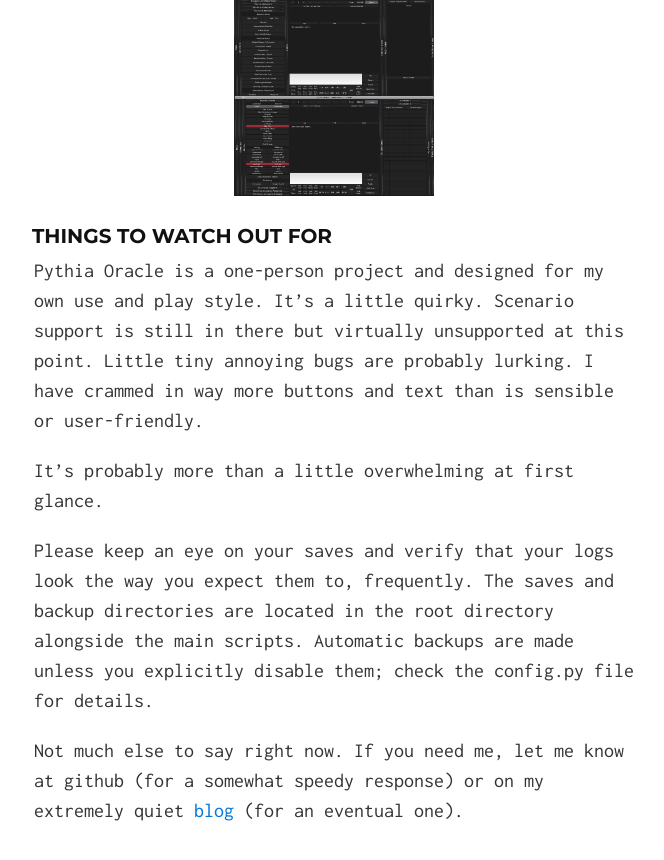
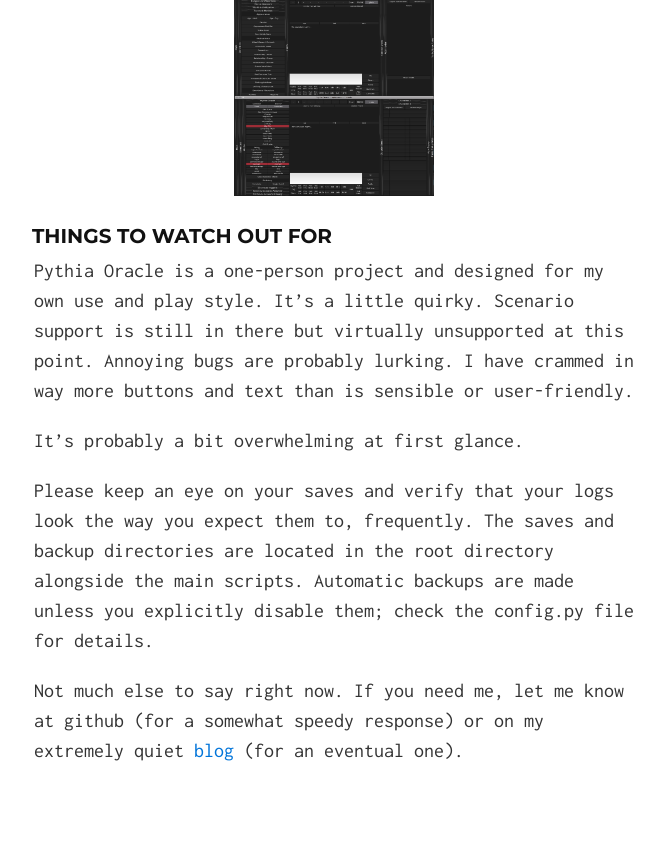
Before and after one commit to exposit/pythia-oracle, a Jekyll site: the page built from index.md, in a window 1280 px wide and 900 px high, scrolled down 1434 px. Shown: the top 860 px of the window, without its empty margins (306-970 px from the left). Built offline with Jekyll 4.4.1, drawn with Linux system fonts in a browser that asks for light colours; some of the changed text lies outside the part shown.

Commit message:
updating project page

```diff
--- a/index.md
+++ b/index.md
@@ -28,9 +28,9 @@ Take a look at the [help](https://github.com/exposit/pythia-oracle/blob/master/H
 
 ### Things to watch out for
 
-Pythia Oracle is a one-person project and designed for my own use and play style. It's a little quirky. Scenario support is still in there but virtually unsupported at this point. Little tiny annoying bugs are probably lurking. I have crammed in way more buttons and text than is sensible or user-friendly.
+Pythia Oracle is a one-person project and designed for my own use and play style. It's a little quirky. Scenario support is still in there but virtually unsupported at this point. Annoying bugs are probably lurking. I have crammed in way more buttons and text than is sensible or user-friendly.
 
-It's probably more than a little overwhelming at first glance.
+It's probably a bit overwhelming at first glance.
 
 Please keep an eye on your saves and verify that your logs look the way you expect them to, frequently. The saves and backup directories are located in the root directory alongside the main scripts. Automatic backups are made unless you explicitly disable them; check the config.py file for details.
 
```
Also changed, not shown: other parts of index.md (+2 -2 lines).
